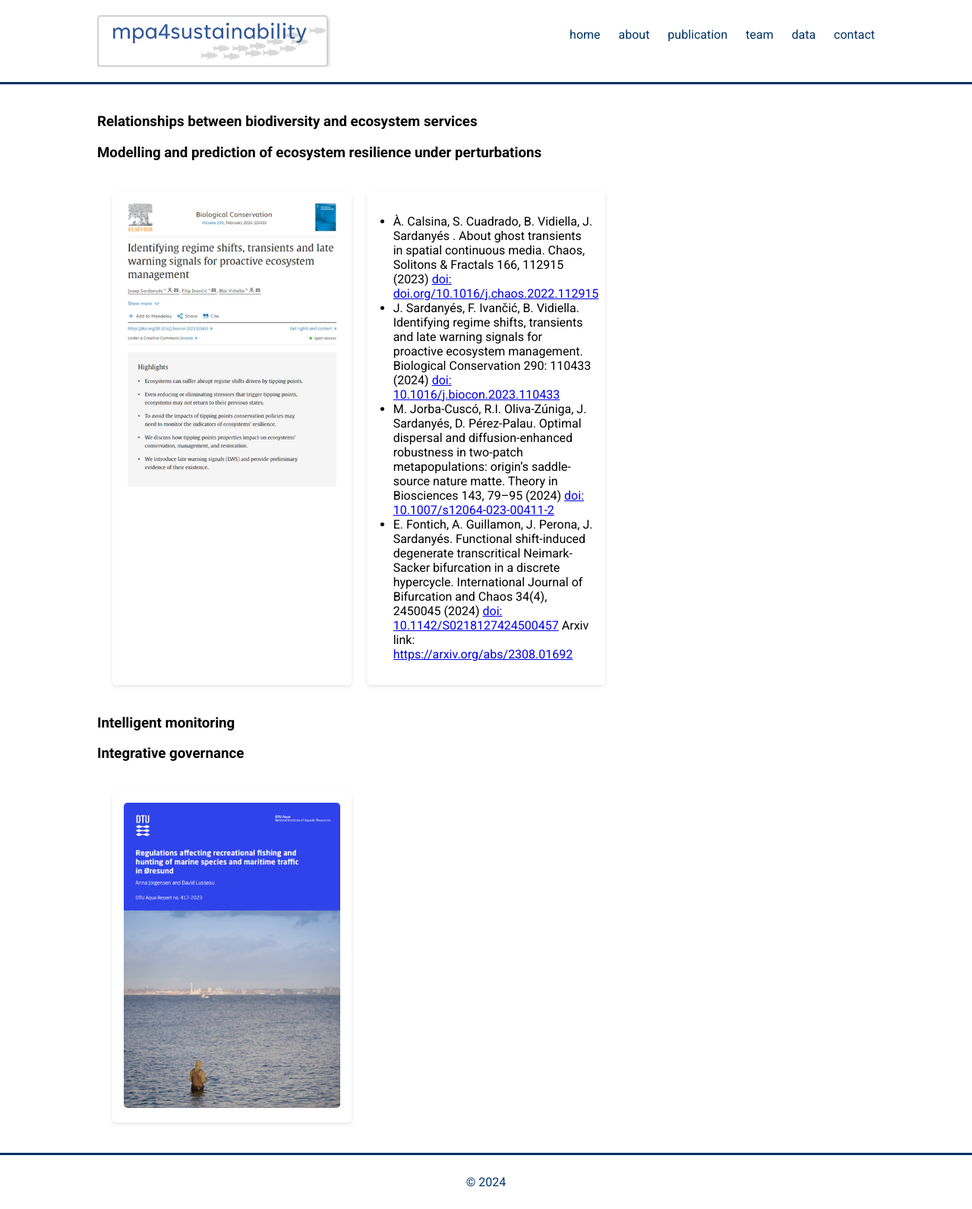
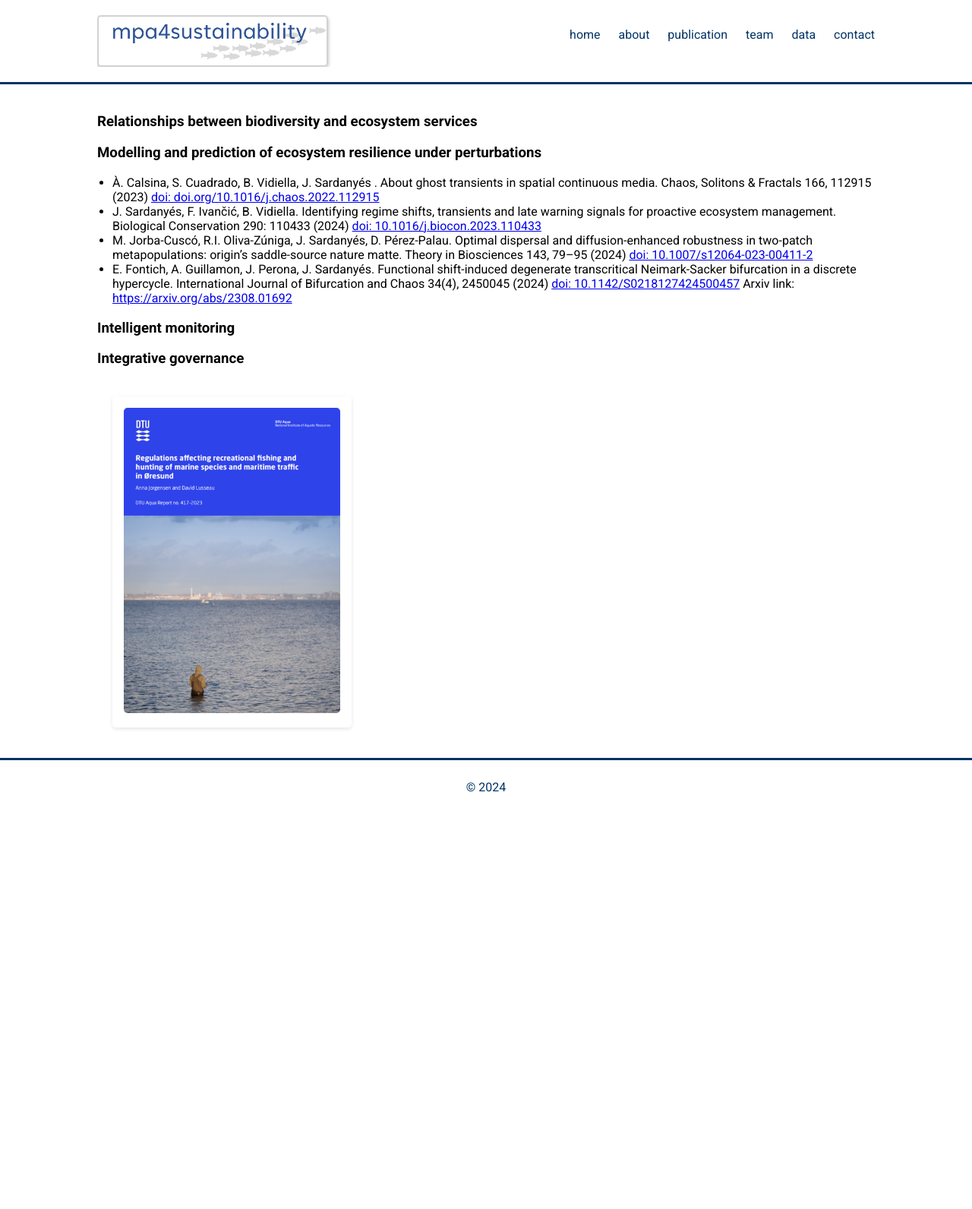
Before and after one commit to dlusseau/mpa4sustainability.github.io, a Jekyll site: the page built from publication.md, in a window 1280 px wide. Shown: the whole page at 76% size. Built offline with Jekyll 4.4.1, drawn with Linux system fonts in a browser that asks for light colours; after the commit the page ends 1072 px from its top, so only the background shows below that.

Commit message:
Update publication.md

```diff
--- a/publication.md
+++ b/publication.md
@@ -6,20 +6,14 @@
 <h3 id="WP1"> Relationships between biodiversity and ecosystem services </h3>
 
 <h3 id="WP2"> Modelling and prediction of ecosystem resilience under perturbations </h3>
-<div class="grid-container">
-    <div class="grid-item">
-      <img src="{{ '/assets/WP2paper.png' | relative_url }}" alt="WP2paper" style="width: 300px; height: auto;" >
-    </div>
-    <div class="grid-item">
-    <ul>
-        <li> À. Calsina, S. Cuadrado, B. Vidiella, J. Sardanyés . About ghost transients in spatial continuous media. Chaos, Solitons & Fractals 166, 112915 (2023)  <a href="https://doi.org/10.1016/j.chaos.2022.112915" target="_blank">doi: doi.org/10.1016/j.chaos.2022.112915</a> </li>
-        <li> J. Sardanyés, F. Ivančić, B. Vidiella. Identifying regime shifts, transients and late warning signals for proactive ecosystem management. Biological Conservation 290: 110433 (2024)  <a href="https://doi.org/10.1016/j.biocon.2023.110433" target="_blank">doi: 10.1016/j.biocon.2023.110433</a> </li>
-        <li> M. Jorba-Cuscó, R.I. Oliva-Zúniga, J. Sardanyés, D. Pérez-Palau. Optimal dispersal and diffusion-enhanced robustness in two-patch metapopulations: origin’s saddle-source nature matte. Theory in Biosciences 143, 79–95 (2024)  <a href="https://doi.org/10.1007/s12064-023-00411-2" target="_blank">doi: 10.1007/s12064-023-00411-2</a> </li>
-        <li> E. Fontich, A. Guillamon, J. Perona, J. Sardanyés. Functional shift-induced degenerate transcritical Neimark-Sacker bifurcation in a discrete hypercycle. International Journal of Bifurcation and Chaos 34(4), 2450045 (2024)  <a href="https://doi.org/10.1142/S0218127424500457" target="_blank">doi: 10.1142/S0218127424500457</a> Arxiv link: <a href="https://arxiv.org/abs/2308.016927" target="_blank">https://arxiv.org/abs/2308.01692</a> </li>
-    </ul>
 
-    </div>
-</div>
+<ul>
+    <li> À. Calsina, S. Cuadrado, B. Vidiella, J. Sardanyés . About ghost transients in spatial continuous media. Chaos, Solitons & Fractals 166, 112915 (2023)  <a href="https://doi.org/10.1016/j.chaos.2022.112915" target="_blank">doi: doi.org/10.1016/j.chaos.2022.112915</a> </li>
+    <li> J. Sardanyés, F. Ivančić, B. Vidiella. Identifying regime shifts, transients and late warning signals for proactive ecosystem management. Biological Conservation 290: 110433 (2024)  <a href="https://doi.org/10.1016/j.biocon.2023.110433" target="_blank">doi: 10.1016/j.biocon.2023.110433</a> </li>
+    <li> M. Jorba-Cuscó, R.I. Oliva-Zúniga, J. Sardanyés, D. Pérez-Palau. Optimal dispersal and diffusion-enhanced robustness in two-patch metapopulations: origin’s saddle-source nature matte. Theory in Biosciences 143, 79–95 (2024)  <a href="https://doi.org/10.1007/s12064-023-00411-2" target="_blank">doi: 10.1007/s12064-023-00411-2</a> </li>
+    <li> E. Fontich, A. Guillamon, J. Perona, J. Sardanyés. Functional shift-induced degenerate transcritical Neimark-Sacker bifurcation in a discrete hypercycle. International Journal of Bifurcation and Chaos 34(4), 2450045 (2024)  <a href="https://doi.org/10.1142/S0218127424500457" target="_blank">doi: 10.1142/S0218127424500457</a> Arxiv link: <a href="https://arxiv.org/abs/2308.016927" target="_blank">https://arxiv.org/abs/2308.01692</a> </li>
+</ul>
+
 
 <h3 id="WP3"> Intelligent monitoring </h3>
 
```
